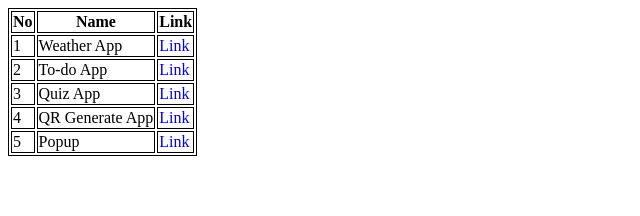
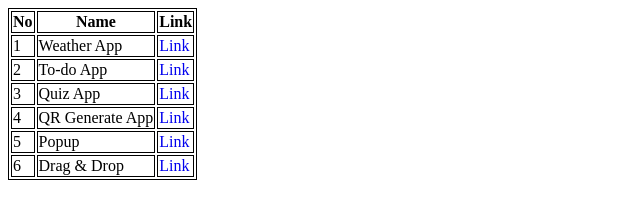
Before and after one commit to shadowhira/30days-30prjs, a plain HTML site: page index.html in a window 1280 px wide. Shown: the whole page, without its empty margins (0-640 px from the left). Drawn offline with Linux system fonts and the light colour scheme.

Commit message:
d2-add-drag-n-drop

```diff
--- a/index.html
+++ b/index.html
@@ -51,6 +51,11 @@
             <td>Popup</td>
             <td><a href="./d2-make-popup/index.html">Link</a></td>
         </tr>
+        <tr>
+            <td>6</td>
+            <td>Drag & Drop</td>
+            <td><a href="./d2-drag-drop-app/index.html">Link</a></td>
+        </tr>
     </table>
 </body>
 
```
